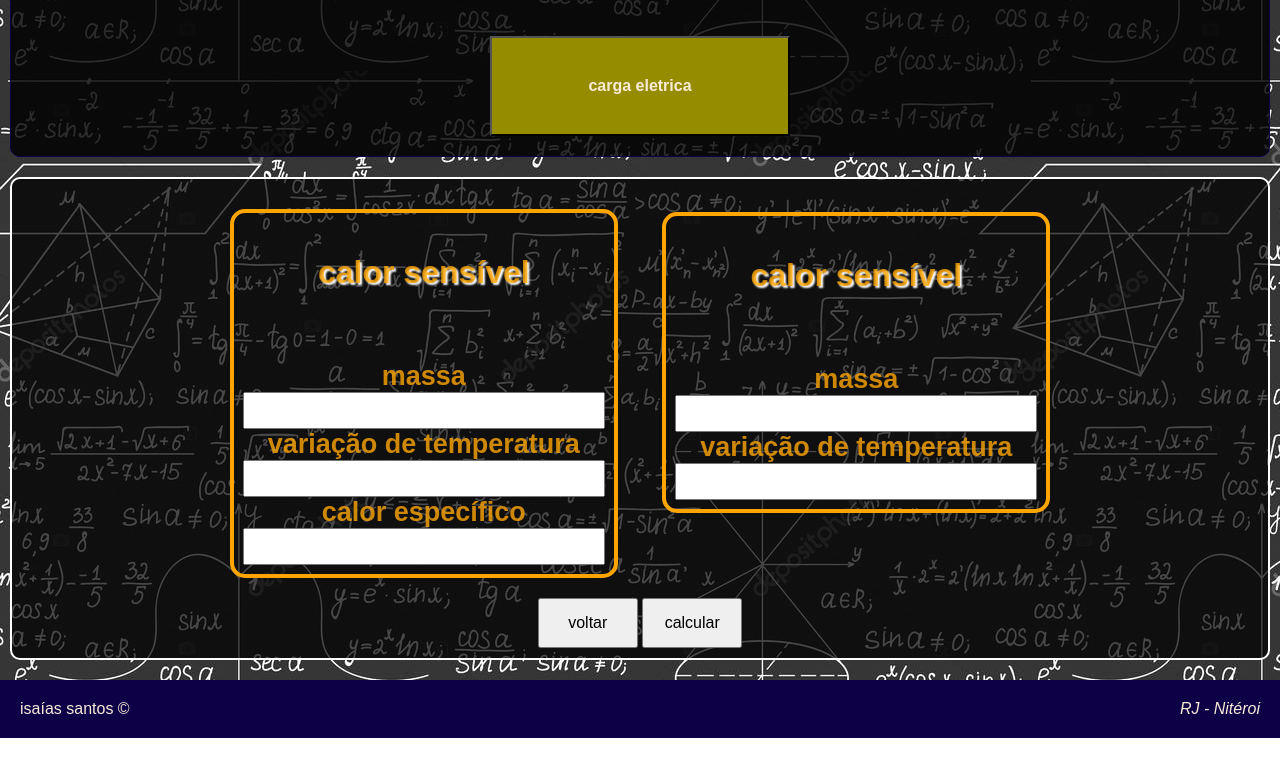
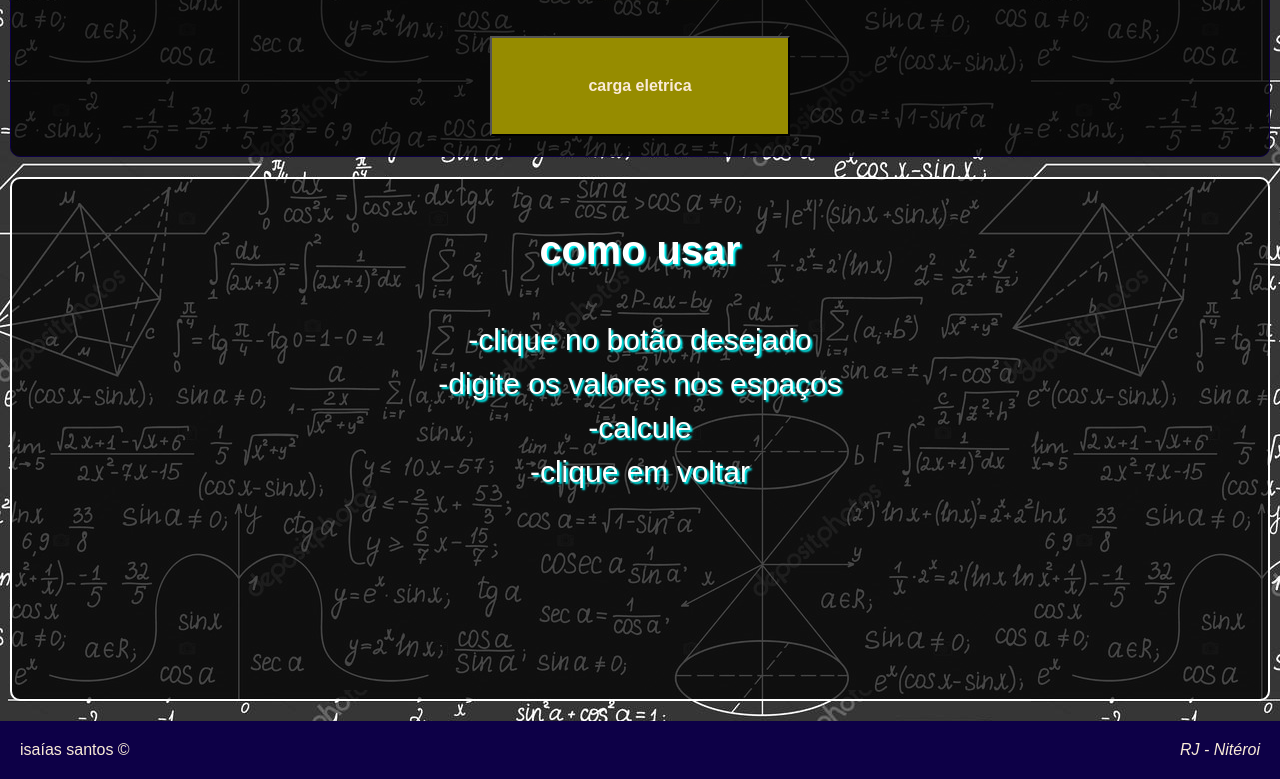
Before and after one commit to isaias-silva/maquina-fisica2.0, a plain HTML site: page index.html in a window 1280 px wide. Shown: the part 1167-1946 px from the top of the page. Before the commit the page ends 1905 px from the top, so only its background shows below. Drawn offline with Linux system fonts and the light colour scheme.

Commit message:
corrigindo os bugs anteriores

```diff
--- a/css/style.css
+++ b/css/style.css
@@ -154,7 +154,8 @@ footer {
     color: rgb(208, 255, 0);
 }
 
-.formulario {
+.formulario,
+.sobre {
     background: rgba(0, 0, 0, 0.712);
     color: white;
     padding: 10px;
@@ -167,10 +168,14 @@ footer {
     height: 500px;
 }
 
+#termometria,
+#calorimetria {
+    display: none;
+}
+
 #termometria {
     color: orange;
     border-color: orange;
-    display: none;
 }
 
 .formulario h3 {
@@ -233,3 +238,25 @@ footer {
     position: relative;
     bottom: 65px;
 }
+
+#res {
+    margin: auto;
+    padding: 10px;
+}
+
+#res input {
+    width: 500px;
+    height: 50px;
+    font-size: 32px;
+}
+
+.sobre {
+    text-align: center;
+    font-size: 34px;
+    text-shadow: 2px 2px 2px aqua;
+}
+
+.sobre ul li {
+    font-size: 30px;
+    padding-top: 10px;
+}
--- a/index.html
+++ b/index.html
@@ -72,6 +72,18 @@
 
 
         </section>
+
+        <section class="sobre">
+            <h3>como usar</h3>
+            <ul>
+                <li>-clique no botão desejado</li>
+                <li>-digite os valores nos espaços</li>
+                <li>-calcule</li>
+                <li>-clique em voltar</li>
+            </ul>
+
+        </section>
+
     </div>
 
     <section id="termometria" class="formulario">
@@ -99,36 +111,38 @@
     <section id="calorimetria" class="formulario">
         <div class="box">
             <h3>calor sensível</h3>
-            <label for="massa">massa</label>
-            <input type="number" name="massa" id="m" class="barr">
+            <label for="massa">massa(m)</label>
+            <input type="number" name="massa_s" id="m_s" class="barr">
 
-            <label for="dt">variação de temperatura</label>
+            <label for="dt">variação de temperatura (<small><sup>O</sup></small>C)</label>
             <input type="number" name="dt" id="dt" class="barr">
 
-            <label for="ca">calor específico</label>
+            <label for="ca">calor específico (cal/g<sup>o</sup>C)</label>
             <input type="number" name="ca" id="ca" class="barr">
         </div>
 
         <div class="box b-menor">
 
-            <h3>calor sensível</h3>
+            <h3>calor latente</h3>
             <label for="massa">massa</label>
-            <input type="number" name="massa" id="m" class="barr">
+            <input type="number" name="massa_l" id="m" class="barr">
 
-            <label for="dt">variação de temperatura</label>
-            <input type="number" name="dt" id="dt" class="barr">
+            <label for="dt">calor latente(cal/g)</label>
+            <input type="number" name="c_l" id="c_l" class="barr">
 
 
         </div>
+
+        <div id="res">
+            <input type="number" name="resposta" id="respost">
+        </div>
         <div class="botuni">
-            <input type="button" value="voltar" id="voltarcalo" class="buto" onclick="retorno(this.id)">
+            <input type="button" value="voltar" id="vt_cal" class="buto" onclick="retorno(this.id)">
             <input type="button" value="calcular" onclick="calori()" class="buto">
 
         </div>
 
     </section>
-
-
 
     <footer>
         <p>isaías santos &copy</p>
--- a/js/script.js
+++ b/js/script.js
@@ -6,7 +6,10 @@ function check(botao) {
             window.document.getElementById("termometria").style.display = "block";
             window.document.getElementById("menus").style.display = "none";
             break;
-
+        case "calorimetria":
+            window.document.getElementById("calorimetria").style.display = "block";
+            window.document.getElementById("menus").style.display = "none";
+            break
         default:
             alert("deu ruim");
             break;
@@ -20,11 +23,12 @@ function retorno(v) {
             window.document.getElementById("menus").style.display = "block";
             break;
 
-        case "votarcalo":
-            alert("kkk");
+        case "vt_cal":
+            window.document.getElementById("calorimetria").style.display = "none";
+            window.document.getElementById("menus").style.display = "block";
             break;
+
         default:
-
             break;
     }
 }
```
